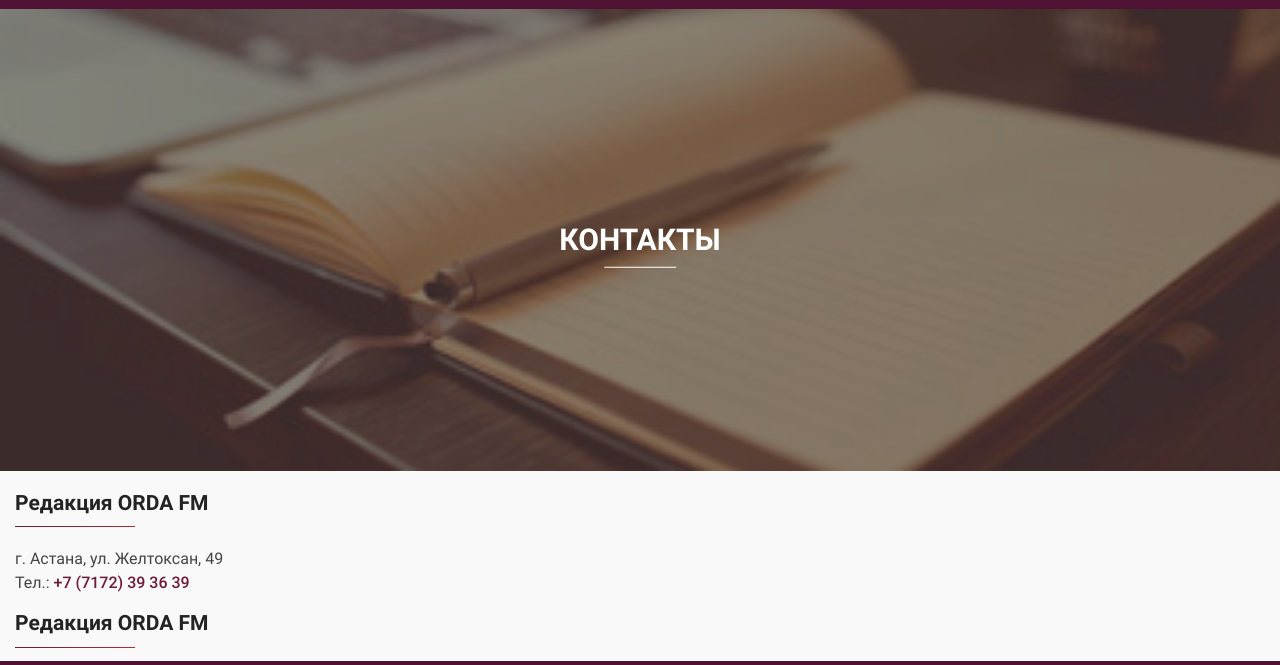
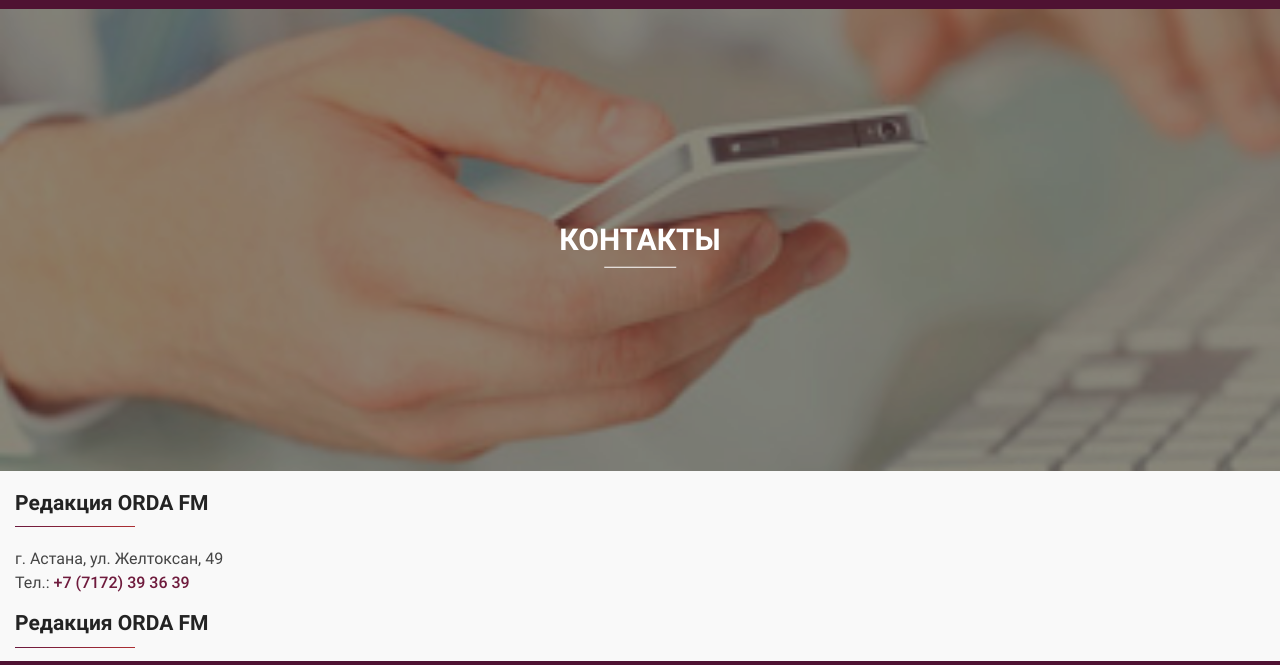
Before and after one commit to maximum454/odrdafm, a website: page src/contacts.html in a window 1280 px wide. Shown: the part 58-723 px from the top of the page. Drawn offline with nearby package versions, Linux system fonts and the light colour scheme; files that its build step writes are made by us from their sources.

Commit message:
Контакты вопросы правила

```diff
--- a/src/contacts.html
+++ b/src/contacts.html
@@ -13,7 +13,7 @@
     //= template/header.html
     <main class="main">
         <div class="main__header">
-            <img src="img/regulations.jpg" alt="">
+            <img src="img/contacts.jpg" alt="">
             <h1 class="main__h1">Контакты</h1>
         </div>
         <div class="main__inner">
```
Also changed, not shown: build/contacts.html (added), build/img/regulations.jpg (added), build/regulation.html (added), build/regulations.html (added), src/img/contacts.jpg (added).
